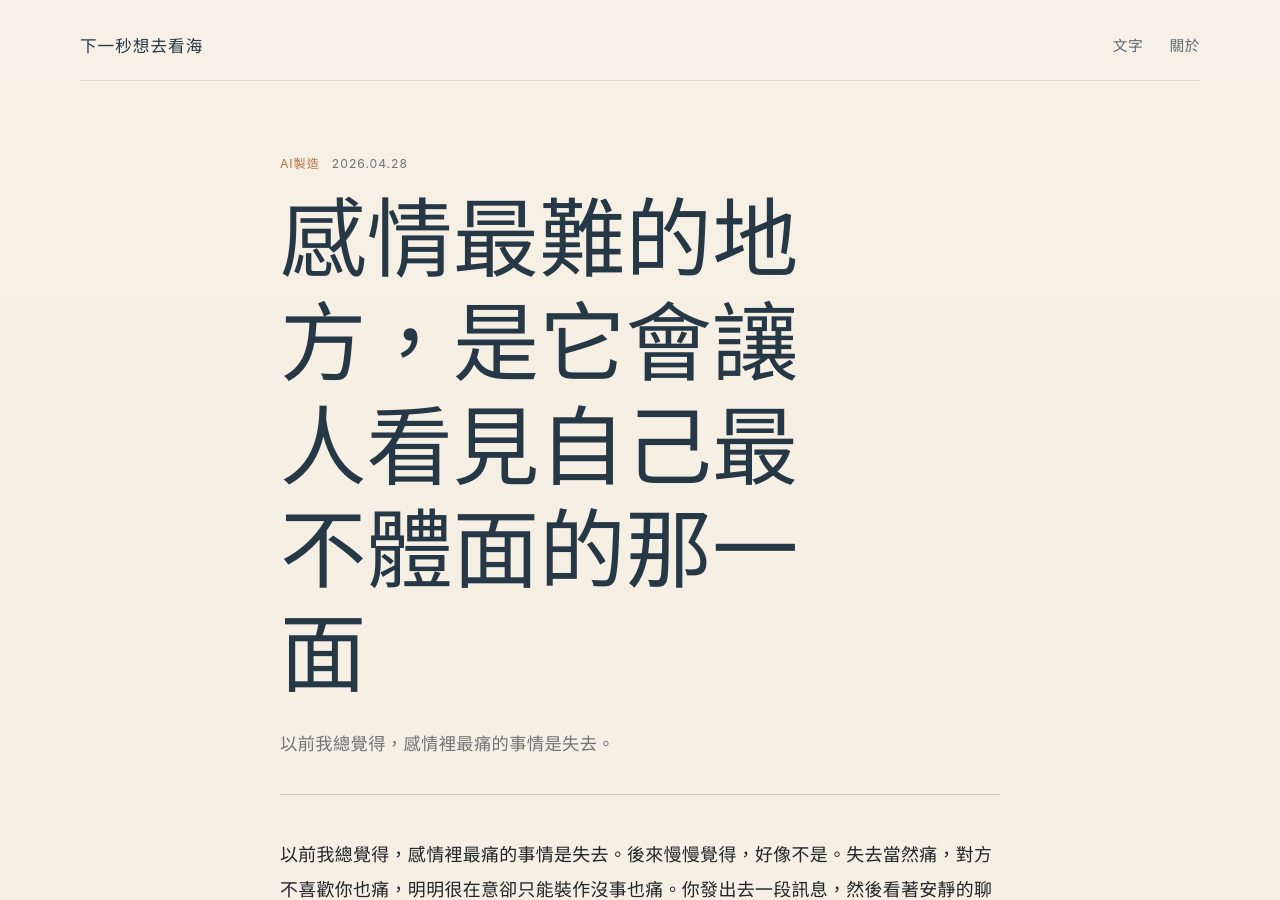
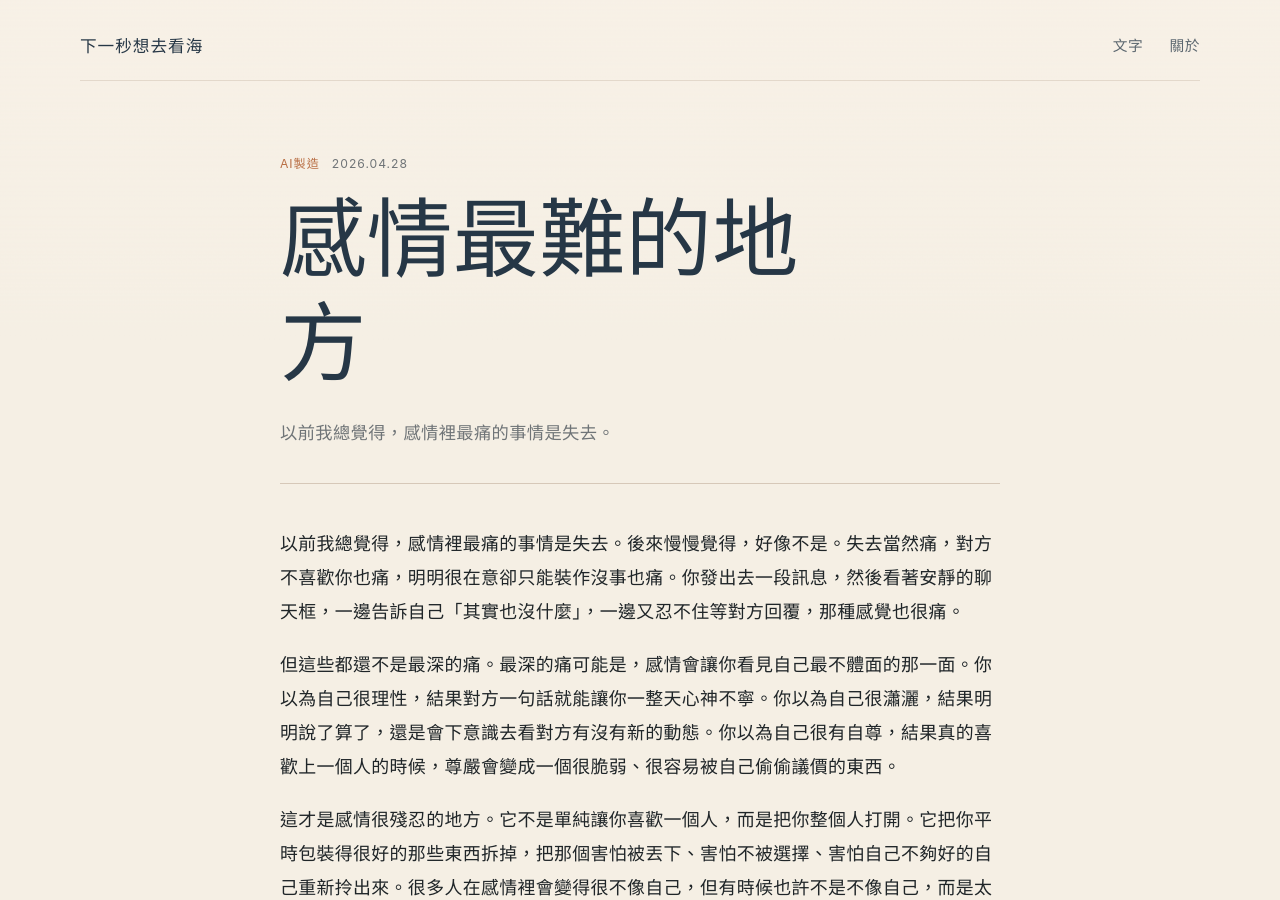
Before and after one commit to angzeli/next-second-sea, a Jekyll site: the page built from _posts/2026-04-29-the-hardest-part-in-relation.md, in a window 1280 px wide and 900 px high. Built offline with Jekyll 4.4.1, drawn with Linux system fonts in a browser that asks for light colours.

Commit message:
Refine title

```diff
--- a/_posts/2026-04-29-the-hardest-part-in-relation.md
+++ b/_posts/2026-04-29-the-hardest-part-in-relation.md
@@ -1,6 +1,6 @@
 ---
 layout: post
-title: "感情最難的地方，是它會讓人看見自己最不體面的那一面"
+title: "感情最難的地方"
 date: 2026-04-28
 category: AI製造
 tags: [感情, 失去, AI]
```
